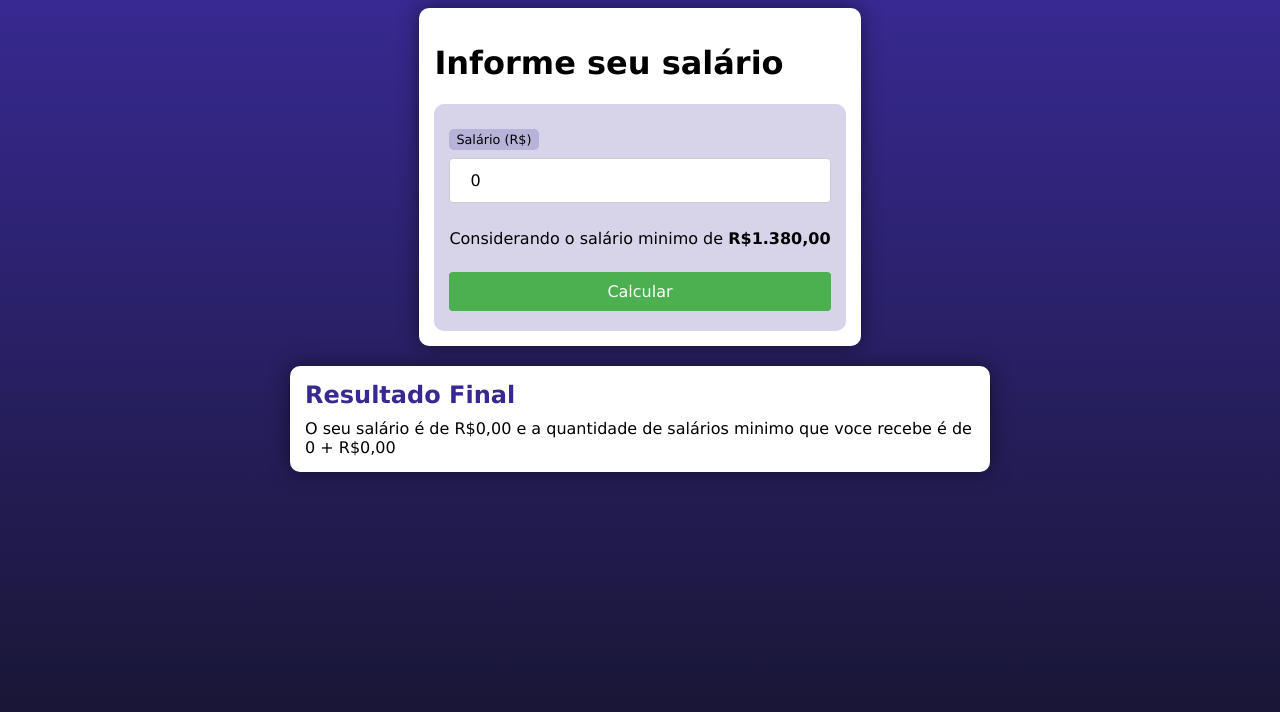
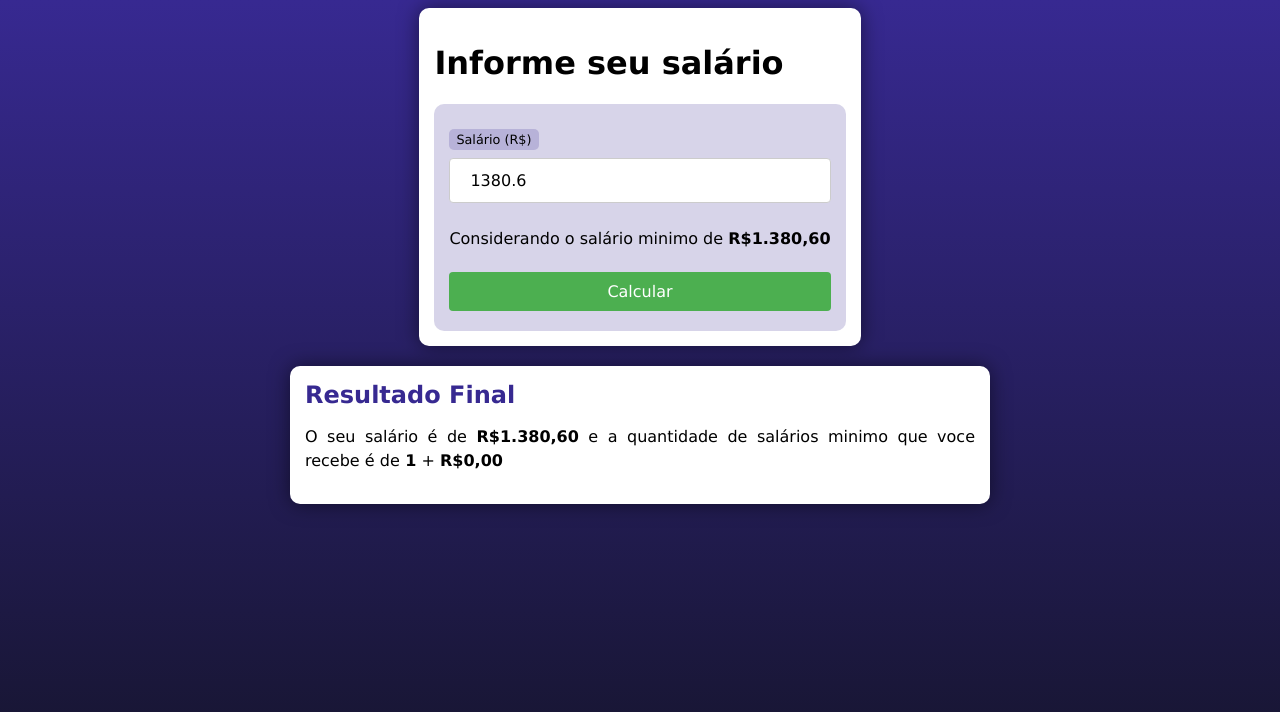
Before and after one commit to Ricardo93santos/CursoPHP, a PHP site: page / in a window 1280 px wide. Shown: the top 712 px of the page. Run offline with PHP 8.4, Linux system fonts and the light colour scheme.

Commit message:
Alterações no código para iniciar o programa com o valor do salário minimos autual e não com 0. E alterei a calculo para saber a fração do salário, multiplicando o salário apresentado e o salário minimo por 100 e dividindo por 100 o resultado do resto da divisão para corrigir o erro de precisão com pontos flutuantes.

```diff
--- a/Desafios/des06/index.php
+++ b/Desafios/des06/index.php
@@ -8,14 +8,14 @@
 </head>
 <body>
   <?php
-    $salarioMinimo = 1380.00;
-    $salario = $_POST["salario"] ?? 0;
+    $salarioMinimo = 1380.60;
+    $salario = $_POST["salario"] ?? $salarioMinimo;
   ?>
   <main>
     <h1>Informe seu salário</h1>
     <form action="<?=$_SERVER['PHP_SELF']?>" method="post">
       <label for="salario">Salário (R$)</label>
-      <input type="number" name="salario" min="0" id="salario" value = "<?=$salario?>">
+      <input type="number" name="salario" min="0" id="salario" step="0.01" value = "<?=$salario?>">
       <p>Considerando o salário minimo de <strong>R$<?=number_format($salarioMinimo, 2, ",", ".")?></strong></p>
       <input type="submit" value="Calcular">
     </form>
@@ -23,12 +23,11 @@
   <section>
       <h2>Resultado Final</h2>
       <?php
-
         $quantidadeDeSalariosMinimo = (int) ($salario / $salarioMinimo);
 
-        $fracaoDoSalario = $salario % $salarioMinimo;
+        $fracaoDoSalario = ($salario * 100) % ($salarioMinimo * 100) / 100; //Multiplicar e dividir por 100 para melhorar a precisão do float.
 
-        echo "O seu salário é de R$" . number_format($salario, 2, ",", ".") . " e a quantidade de salários minimo que voce recebe é de " .$quantidadeDeSalariosMinimo ." + R$" . number_format($fracaoDoSalario, 2, ",", ".");
+        echo "<p>O seu salário é de <strong>R$" . number_format($salario, 2, ",", ".") . "</strong> e a quantidade de salários minimo que voce recebe é de<strong> " .$quantidadeDeSalariosMinimo ."</strong> + <strong>R$" . number_format($fracaoDoSalario, 2, ",", ".")."</strong></p>";
       ?>
     </section>
 </body>
```
